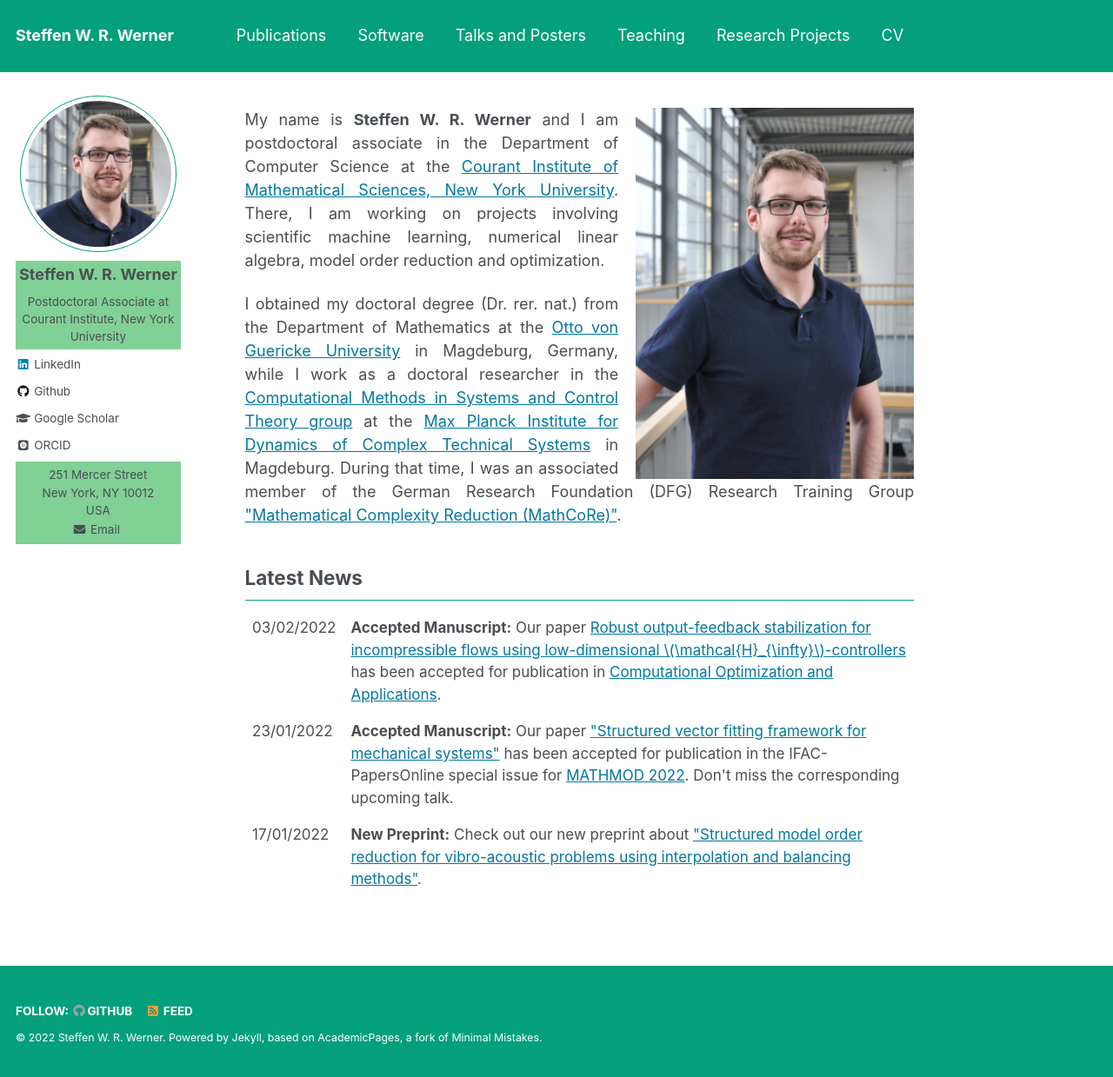
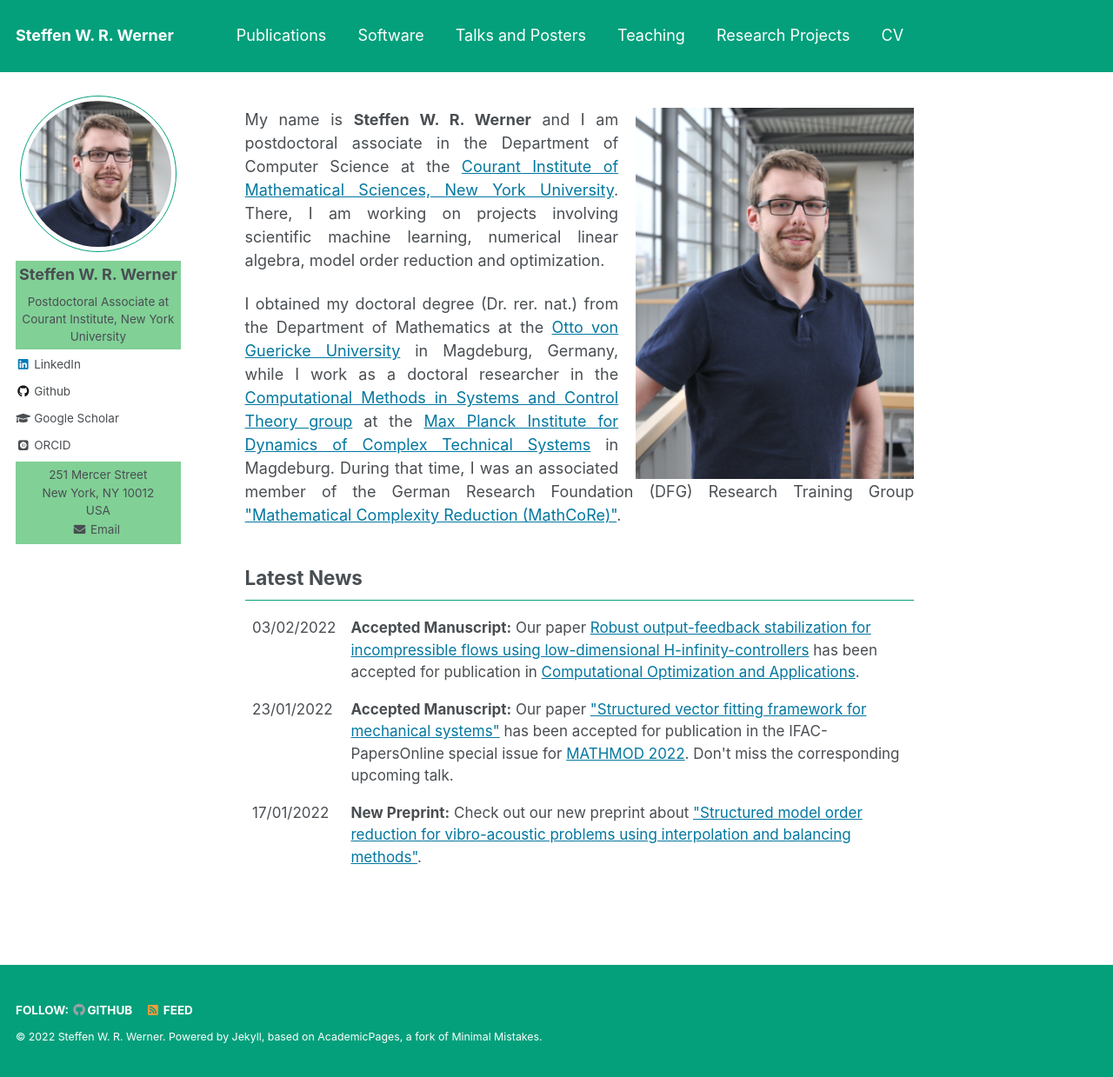
Before and after one commit to ninsteve/ninsteve.github.io, a Jekyll site: the page built from _pages/about.md, in a window 1280 px wide and 1239 px high. Shown: the whole window at 87% size. Built offline with Jekyll 4.4.1, drawn with Linux system fonts in a browser that asks for light colours; some web fonts are replaced.

Commit message:
Corrected not rendered formula.

```diff
--- a/_pages/about.md
+++ b/_pages/about.md
@@ -42,7 +42,7 @@ href="https://www.mathcore.ovgu.de/">"Mathematical Complexity Reduction
       Our paper
       <a target="blank_" href="https://arxiv.org/abs/2103.01608">Robust
       output-feedback stabilization for incompressible flows using
-      low-dimensional \\(\mathcal{H}_{\infty}\\)-controllers</a>
+      low-dimensional H-infinity-controllers</a>
       has been accepted for publication in
       <a target="blank_" href="https://www.springer.com/journal/10589">Computational
       Optimization and Applications</a>.
```
